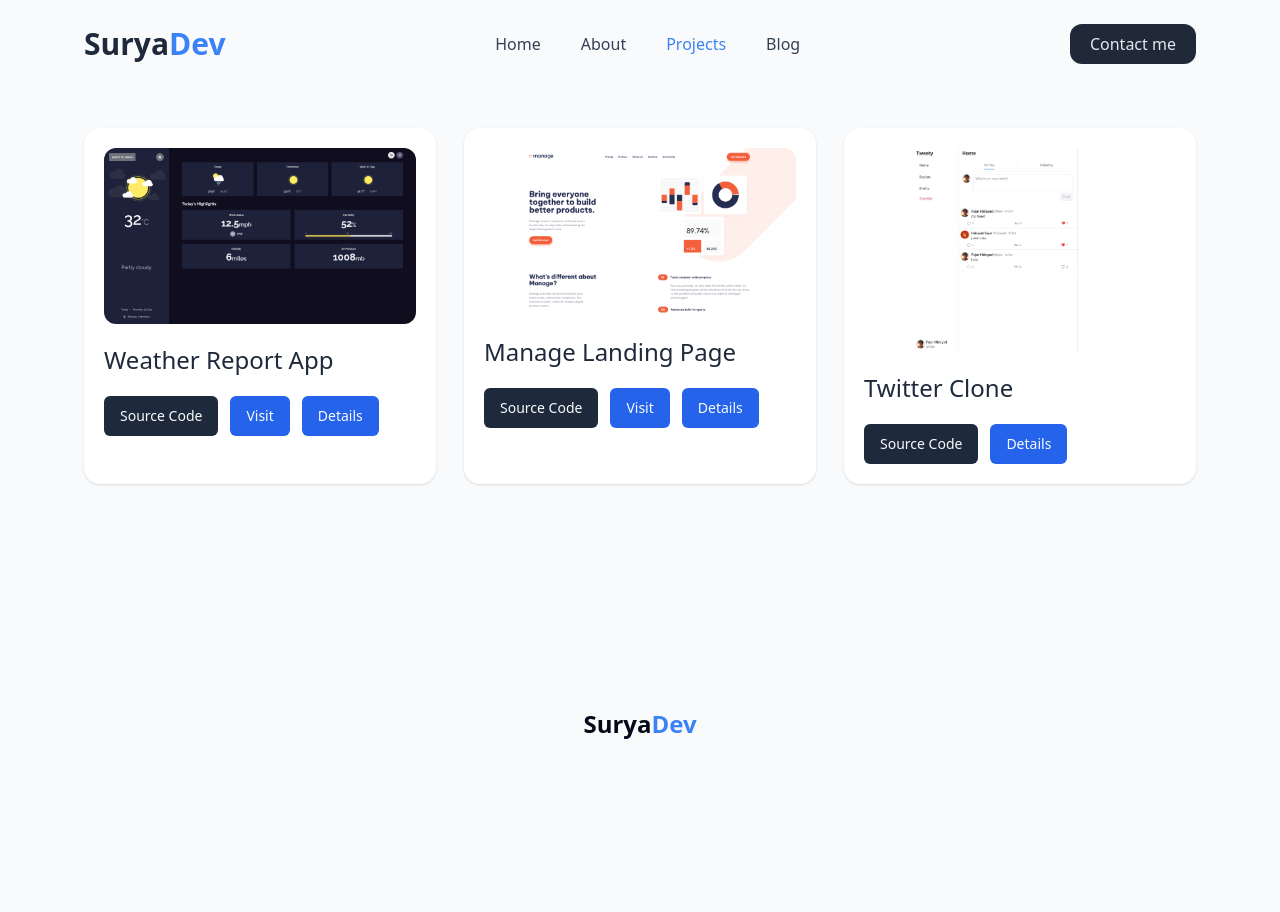
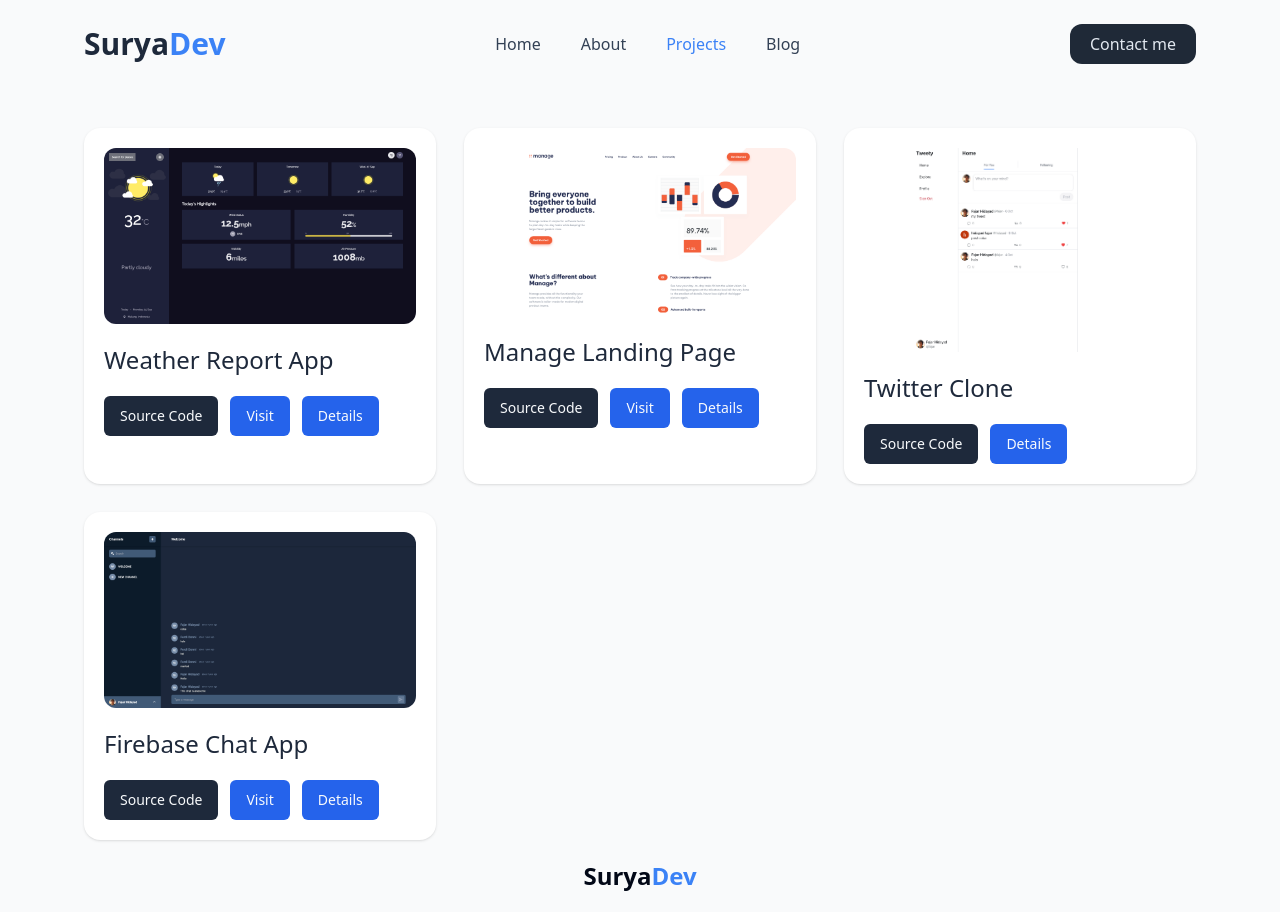
Before and after one commit to fajarhidayad/personal-web, a Next.js app: page /projects in a window 1280 px wide. Before the commit the page ends 800 px from the top, so only its background shows below. Built offline with nearby package versions, Linux system fonts and the light colour scheme.

Commit message:
added new projects

```diff
--- a/src/app/projects/page.tsx
+++ b/src/app/projects/page.tsx
@@ -2,6 +2,7 @@
 
 import Tweety from '@/assets/Tweety.png';
 import WezaImage from '@/assets/Weza-Ripoto.png';
+import ChatApp from '@/assets/chat-app.png';
 import ManageLandingPage from '@/assets/manage-landing-page.png';
 import { AnimateSection } from '@/components/Animate';
 import { Button, buttonVariants } from '@/components/ui/button';
@@ -107,6 +108,34 @@
             </ul>
           </div>
         </ProjectCard>
+        <ProjectCard
+          title="Firebase Chat App"
+          img={ChatApp}
+          srcLive="https://chat-group-rho.vercel.app/"
+          description="Realtime chat app using Next.js & Firebase."
+          srcCode="https://github.com/fajarhidayad/chat-app-firebase"
+        >
+          <div className="flex items-center gap-3 mb-3">
+            <Badge className={badgeVariants({ className: 'bg-slate-800' })}>
+              Next.js
+            </Badge>
+            <Badge className={badgeVariants({ className: 'bg-blue-500' })}>
+              Tailwind CSS
+            </Badge>
+            <Badge className={badgeVariants({ className: 'bg-orange-400' })}>
+              Firebase
+            </Badge>
+          </div>
+          <div>
+            <h3 className="mb-1 font-bold">Features:</h3>
+            <ul>
+              <li>Firebase Authentication</li>
+              <li>Realtime chat using Firestore</li>
+              <li>User can add new channel</li>
+              <li>Automatically join channel</li>
+            </ul>
+          </div>
+        </ProjectCard>
       </main>
     </>
   );
@@ -147,7 +176,7 @@
         <Link
           href={props.srcLive}
           className={buttonVariants({
-            className: 'mr-3 bg-green-700 hover:bg-green-800',
+            className: 'mr-3 bg-lime-500 hover:bg-lime-600',
           })}
         >
           Visit
```
Also changed, not shown: src/assets/chat-app.png (added).
